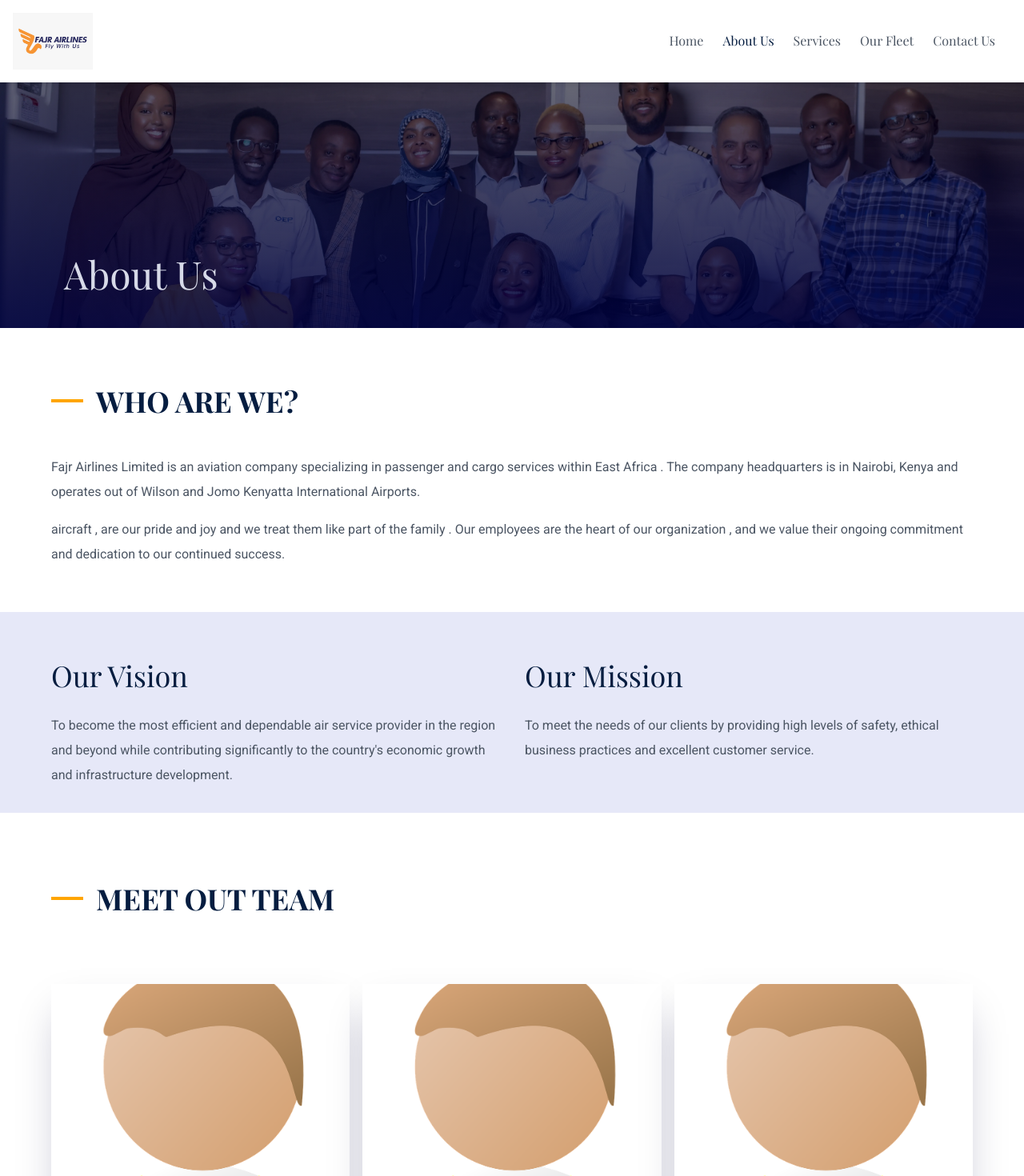
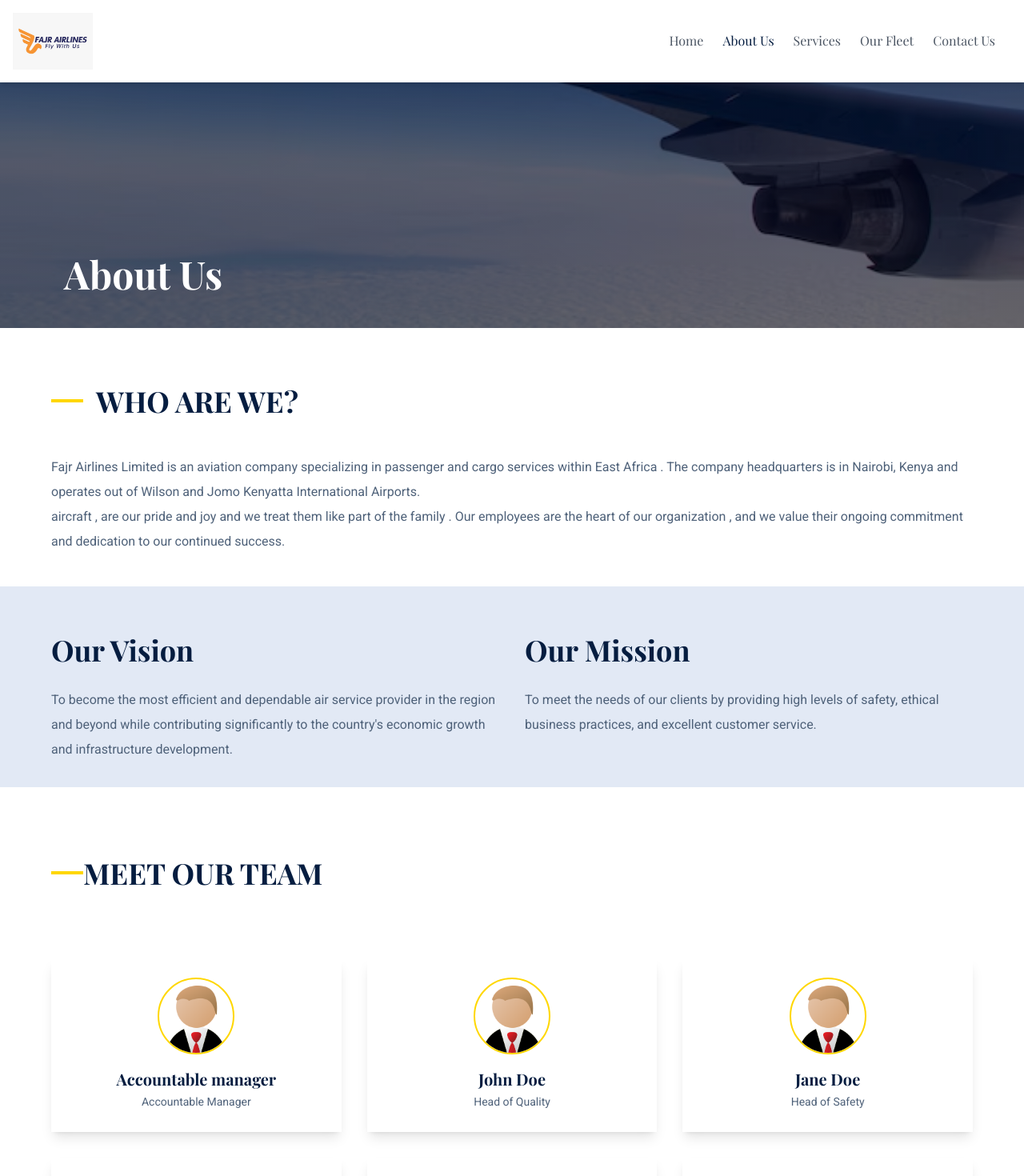
Before and after one commit to Lewinskie/fajr-airlines, a Next.js app: page /about in a window 1280 px wide. Shown: the top 1470 px of the page at 80% size. Built offline with nearby package versions, Linux system fonts and the light colour scheme.

Commit message:
fixed the about us page

```diff
--- /dev/null
+++ b/public/index.html
@@ -0,0 +1,89 @@
+<!DOCTYPE html>
+<html>
+  <head>
+    <meta charset="utf-8">
+    <meta name="viewport" content="width=device-width, initial-scale=1">
+    <title>Welcome to Firebase Hosting</title>
+
+    <!-- update the version number as needed -->
+    <script defer src="/__/firebase/11.0.1/firebase-app-compat.js"></script>
+    <!-- include only the Firebase features as you need -->
+    <script defer src="/__/firebase/11.0.1/firebase-auth-compat.js"></script>
+    <script defer src="/__/firebase/11.0.1/firebase-database-compat.js"></script>
+    <script defer src="/__/firebase/11.0.1/firebase-firestore-compat.js"></script>
+    <script defer src="/__/firebase/11.0.1/firebase-functions-compat.js"></script>
+    <script defer src="/__/firebase/11.0.1/firebase-messaging-compat.js"></script>
+    <script defer src="/__/firebase/11.0.1/firebase-storage-compat.js"></script>
+    <script defer src="/__/firebase/11.0.1/firebase-analytics-compat.js"></script>
+    <script defer src="/__/firebase/11.0.1/firebase-remote-config-compat.js"></script>
+    <script defer src="/__/firebase/11.0.1/firebase-performance-compat.js"></script>
+    <!--
+      initialize the SDK after all desired features are loaded, set useEmulator to false
+      to avoid connecting the SDK to running emulators.
+    -->
+    <script defer src="/__/firebase/init.js?useEmulator=true"></script>
+
+    <style media="screen">
+      body { background: #ECEFF1; color: rgba(0,0,0,0.87); font-family: Roboto, Helvetica, Arial, sans-serif; margin: 0; padding: 0; }
+      #message { background: white; max-width: 360px; margin: 100px auto 16px; padding: 32px 24px; border-radius: 3px; }
+      #message h2 { color: #ffa100; font-weight: bold; font-size: 16px; margin: 0 0 8px; }
+      #message h1 { font-size: 22px; font-weight: 300; color: rgba(0,0,0,0.6); margin: 0 0 16px;}
+      #message p { line-height: 140%; margin: 16px 0 24px; font-size: 14px; }
+      #message a { display: block; text-align: center; background: #039be5; text-transform: uppercase; text-decoration: none; color: white; padding: 16px; border-radius: 4px; }
+      #message, #message a { box-shadow: 0 1px 3px rgba(0,0,0,0.12), 0 1px 2px rgba(0,0,0,0.24); }
+      #load { color: rgba(0,0,0,0.4); text-align: center; font-size: 13px; }
+      @media (max-width: 600px) {
+        body, #message { margin-top: 0; background: white; box-shadow: none; }
+        body { border-top: 16px solid #ffa100; }
+      }
+    </style>
+  </head>
+  <body>
+    <div id="message">
+      <h2>Welcome</h2>
+      <h1>Firebase Hosting Setup Complete</h1>
+      <p>You're seeing this because you've successfully setup Firebase Hosting. Now it's time to go build something extraordinary!</p>
+      <a target="_blank" href="https://firebase.google.com/docs/hosting/">Open Hosting Documentation</a>
+    </div>
+    <p id="load">Firebase SDK Loading&hellip;</p>
+
+    <script>
+      document.addEventListener('DOMContentLoaded', function() {
+        const loadEl = document.querySelector('#load');
+        // // 🔥🔥🔥🔥🔥🔥🔥🔥🔥🔥🔥🔥🔥🔥🔥🔥🔥🔥🔥🔥🔥🔥🔥🔥🔥🔥🔥🔥🔥🔥🔥
+        // // The Firebase SDK is initialized and available here!
+        //
+        // firebase.auth().onAuthStateChanged(user => { });
+        // firebase.database().ref('/path/to/ref').on('value', snapshot => { });
+        // firebase.firestore().doc('/foo/bar').get().then(() => { });
+        // firebase.functions().httpsCallable('yourFunction')().then(() => { });
+        // firebase.messaging().requestPermission().then(() => { });
+        // firebase.storage().ref('/path/to/ref').getDownloadURL().then(() => { });
+        // firebase.analytics(); // call to activate
+        // firebase.analytics().logEvent('tutorial_completed');
+        // firebase.performance(); // call to activate
+        //
+        // // 🔥🔥🔥🔥🔥🔥🔥🔥🔥🔥🔥🔥🔥🔥🔥🔥🔥🔥🔥🔥🔥🔥🔥🔥🔥🔥🔥🔥🔥🔥🔥
+
+        try {
+          let app = firebase.app();
+          let features = [
+            'auth',
+            'database',
+            'firestore',
+            'functions',
+            'messaging',
+            'storage',
+            'analytics',
+            'remoteConfig',
+            'performance',
+          ].filter(feature => typeof app[feature] === 'function');
+          loadEl.textContent = `Firebase SDK loaded with ${features.join(', ')}`;
+        } catch (e) {
+          console.error(e);
+          loadEl.textContent = 'Error loading the Firebase SDK, check the console.';
+        }
+      });
+    </script>
+  </body>
+</html>
--- a/src/components/templates/Sections/aboutSplash.js
+++ b/src/components/templates/Sections/aboutSplash.js
@@ -1,149 +1,137 @@
-/* eslint-disable react/no-unescaped-entities */
 import Image from "next/image";
-import React, { useState } from "react";
-import AboutImage from "../../../../public/aboutSplash.webp";
+import React from "react";
+import AboutImage from "../../../../public/tail.png";
 import { Container } from "@mui/material";
 
 function AboutSplash({ teamlist, about_us }) {
   const team = teamlist;
   const { paragraphs } = about_us;
+
   return (
     <>
+      {/* Hero Section */}
       <div className="relative h-[40vw] md:h-[24vw]">
-        <div
-          style={{ position: "relative", height: "100%", overflow: "hidden" }}
-        >
+        <div className="relative h-full overflow-hidden">
           <Image
             src={AboutImage}
-            alt="alt text"
+            alt="About Us"
             layout="fill"
-            objectFit={["cover", "fill"]} // Use 'fill' for large screens
-            objectPosition="left 1% top 15%"
-            className="-z-10 brightness-50 object-cover"
+            objectFit="cover"
+            objectPosition="left 0% top 90%"
+            className="-z-10 brightness-50"
           />
         </div>
-        {/* <div className="absolute inset-0 bg-primary-600 opacity-80 "></div> */}{" "}
         <div
           className="absolute inset-0"
           style={{
             backgroundImage:
-              "linear-gradient(to top, rgba(0,3,69,0.8) 0%, rgba(0,3,69,0.2) 100%)",
+              "linear-gradient(to top, rgba(0,3,69,0.1) 0%, rgba(0,3,69,0.2) 40%)",
           }}
         ></div>
         <div className="absolute bottom-0 left-0 mb-8 pl-8 w-full">
           <Container>
             <div className="max-w-7xl mx-auto">
-              <h1 className="text-3xl text-neutral-500">About Us</h1>
+              <h1 className="text-3xl text-white font-bold">About Us</h1>
             </div>
           </Container>
         </div>
       </div>
 
-      {/* <div className="max-w-7xl mx-auto"> */}
+      {/* Who We Are Section */}
       <Container>
-        {/* About us message section */}
-        <div
-          style={{ marginTop: "4rem", display: "flex", alignItems: "center" }}
-        >
-          <div
-            className=" h-1 w-10 rounded bg-secondary-500"
-            style={{ marginRight: "1rem" }}
-          ></div>
-          <h4 className=" uppercase text-2xl font-bold">Who are we?</h4>
+        <div className="mt-16 flex items-center">
+          <div className="h-1 w-10 rounded bg-[#FFD700] mr-4"></div>
+          <h4 className="uppercase text-2xl font-bold text-[#051D40]">
+            Who Are We?
+          </h4>
         </div>
 
-        <div className="my-10 flex flex-row items-center justify-start  gap-4 ">
+        <div className="my-10 space-y-4">
           {paragraphs.map((paragraph, index) => (
             <div key={index}>
-              <p
-                className="leading-relaxed text-base font-serif"
-                style={{ marginBottom: "1rem" }}
-              >
+              <p className="leading-relaxed text-base font-serif text-[#4E6179]">
                 {paragraph.p1}
               </p>
-              <p
-                className="leading-relaxed text-base font-serif"
-                style={{ marginBottom: "1rem" }}
-              >
+              <p className="leading-relaxed text-base font-serif text-[#4E6179]">
                 {paragraph.p2}
               </p>
-              <p className="leading-relaxed text-base font-serif">
+              <p className="leading-relaxed text-base font-serif text-[#4E6179]">
                 {paragraph.p3}
               </p>
             </div>
           ))}
         </div>
       </Container>
-      {/* Our Vision and Mission Sections */}
-      <div style={{ background: "#E6E8F8", width: "100%" }} className="py-8">
+
+      {/* Vision and Mission Sections */}
+      <div className="py-8 bg-[#E2E9F5]">
         <Container>
-          <div
-            className="grid grid-cols-1 md:grid-cols-2 gap-8"
-            style={{ background: "#E6E8F8", width: "100%" }}
-          >
+          <div className="grid grid-cols-1 md:grid-cols-2 gap-8">
             <div>
-              <h2 className="font-sans text-2xl font bold my-5">Our Vision</h2>
-              <p className="leading-relaxed text-base font-serif">
+              <h2 className="font-sans text-2xl font-bold text-[#051D40] my-5">
+                Our Vision
+              </h2>
+              <p className="leading-relaxed text-base font-serif text-[#4E6179]">
                 To become the most efficient and dependable air service provider
                 in the region and beyond while contributing significantly to the
                 country's economic growth and infrastructure development.
               </p>
             </div>
             <div>
-              <h2 className="font-sans text-2xl font bold my-5">Our Mission</h2>
-              <p className="leading-relaxed text-base font-serif">
+              <h2 className="font-sans text-2xl font-bold text-[#051D40] my-5">
+                Our Mission
+              </h2>
+              <p className="leading-relaxed text-base font-serif text-[#4E6179]">
                 To meet the needs of our clients by providing high levels of
-                safety, ethical business practices and excellent customer
+                safety, ethical business practices, and excellent customer
                 service.
               </p>
             </div>
           </div>
         </Container>
       </div>
-      {/* Our Team */}
+
+      {/* Team Section */}
       <Container>
         <div className="my-10">
-          <div className="my-20 flex flex-row items-center justify-start  gap-4 ">
-            <div className=" h-1 w-10 rounded bg-secondary-500"></div>
-            <h4 className=" uppercase text-2xl font-bold">Meet Out Team</h4>
+          <div className="my-20 flex items-center">
+            <div className="h-1 w-10 rounded bg-[#FFD700]"></div>
+            <h4 className="uppercase text-2xl font-bold text-[#051D40]">
+              Meet Our Team
+            </h4>
           </div>
-          <div className="grid grid-cols-1 md:grid-cols-3 sm:grid-cols-2 gap-4">
+          <div className="grid grid-cols-1 sm:grid-cols-2 md:grid-cols-3 gap-8">
             {team.map((member) => (
               <div
                 key={member.id}
-                className="bg-white rounded-lg shadow-2xl-primary"
+                className="bg-white rounded-xl shadow-lg p-6 flex flex-col items-center text-center transform transition duration-300 hover:scale-105 hover:shadow-2xl"
               >
-                <div className="relative " style={{ height: "380px" }}>
+                {/* Team Member Image */}
                 <div
+                  className="relative w-24 h-24 mb-4 p-2 border-2 border-[#FFD700] overflow-hidden"
                   style={{
-                      position: "relative",
-                      height: "100%",
-                      overflow: "hidden",
+                    borderRadius: "50%",
                   }}
                 >
                   <Image
                     src={member.image_url}
-                      alt="alt text"
-                      layout="fill"
+                    alt={member.name}
+                    width={96}
+                    height={96}
                     objectFit="cover"
-                      objectPosition="center 18%"
                   />
                 </div>
-                </div>
-                <div className="p-4">
-                  <h2 className=" font-bold font-sans text-xl  ">
+                <h2 className="font-bold font-sans text-lg text-[#051D40]">
                   {member.name}
                 </h2>
-                  <p className="leading-relaxed text-base text-secondary-300 font-serif ">
+                <p className="leading-relaxed text-sm text-[#4E6179] font-serif">
                   {member.title}
                 </p>
-                </div>
               </div>
             ))}
           </div>
         </div>
       </Container>
-      {/* </div> */}
     </>
   );
 }
```
Also changed, not shown: 1 other file (tests, documents, lock files or other folders). Lines whose indentation alone changed are shown as unchanged.
